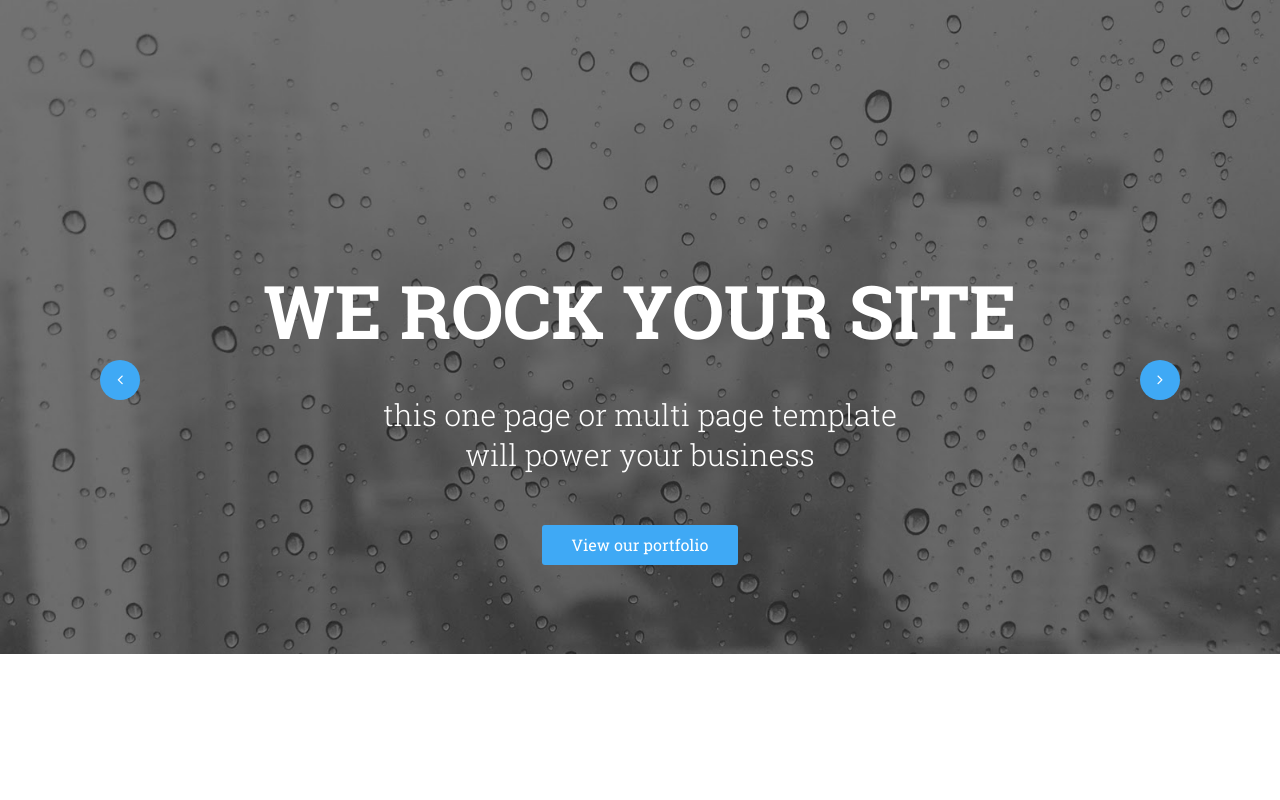
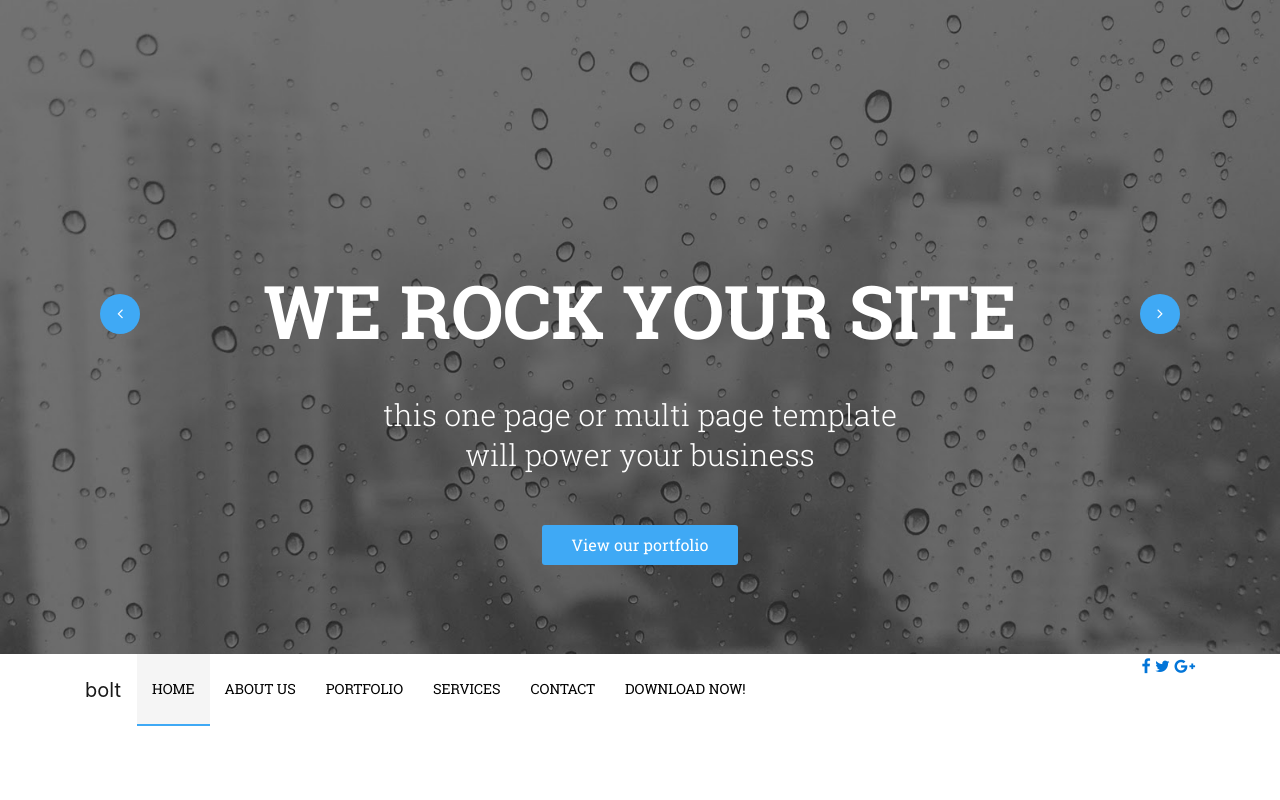
Before and after one commit to sandeepkamara/Demo-Blog, a PHP site: page / in a window 1280 px wide. Run offline with PHP 8.4, Linux system fonts and the light colour scheme.

Commit message:
Changes on master direct

```diff
--- a/css/custom.css
+++ b/css/custom.css
@@ -1,4 +1,6 @@
+/* Import Less Files */
 /* Border Radius Mixin */
+/* Including Fonts */
 @font-face {
   font-family: "RSB";
   src: url('../fonts/RobotoSlab-Bold.ttf');
@@ -15,26 +17,58 @@
   font-family: "RST";
   src: url('../fonts/RobotoSlab-Thin.ttf');
 }
-.carousel-fade .carousel-item {
-  display: block;
-  position: absolute;
+/* Bootstrap Carousel Fade In and Out Effect */
+.carousel-fade .carousel-inner .carousel-item {
   opacity: 0;
-  transition: opacity 0.75s ease-in-out;
+  -webkit-transition: opacity 0.75s ease-in-out 0s;
+  -moz-transition: opacity 0.75s ease-in-out 0s;
+  -ms-transition: opacity 0.75s ease-in-out 0s;
+  -o-transition: opacity 0.75s ease-in-out 0s;
+  transition: opacity 0.75s ease-in-out 0s;
 }
-.carousel-fade .carousel-item.active {
+.carousel-fade .carousel-inner .active {
   opacity: 1;
+}
+.carousel-fade .carousel-inner .active.carousel-item-left,
+.carousel-fade .carousel-inner .active.carousel-item-right {
+  left: 0;
+  opacity: 0;
+  z-index: 1;
+}
+.carousel-fade .carousel-inner .carousel-item-next.carousel-item-left,
+.carousel-fade .carousel-inner .carousel-item-prev.carousel-item-right {
+  opacity: 1;
+}
+.carousel-fade .carousel-control {
+  z-index: 2;
+}
+@media all and (transform-3d), (-webkit-transform-3d) {
+  .carousel-fade .carousel-inner > .carousel-item.carousel-item-next,
+  .carousel-fade .carousel-inner > .carousel-item.active.carousel-item-right {
+    opacity: 0;
+    -webkit-transform: translate3d(0, 0, 0);
+    transform: translate3d(0, 0, 0);
+  }
+  .carousel-fade .carousel-inner > .carousel-item.carousel-item-prev,
+  .carousel-fade .carousel-inner > .carousel-item.active.carousel-item-left {
+    opacity: 0;
+    -webkit-transform: translate3d(0, 0, 0);
+    transform: translate3d(0, 0, 0);
+  }
+  .carousel-fade .carousel-inner > .carousel-item.carousel-item-next.carousel-item-left,
+  .carousel-fade .carousel-inner > .carousel-item.carousel-item-prev.carousel-item-right,
+  .carousel-fade .carousel-inner > .carousel-item.active {
+    opacity: 1;
+    -webkit-transform: translate3d(0, 0, 0);
+    transform: translate3d(0, 0, 0);
+  }
 }
 .carousel,
 .carousel-inner,
-.carousel-item {
-  width: 100%;
+.carousel-inner .carousel-item {
   height: 100%;
 }
-.carousel {
-  position: absolute;
-  top: 0;
-  left: 0;
-}
+/* Banner Slider */
 #banner-slider .carousel:hover .slider-control {
   opacity: 1;
 }
@@ -94,6 +128,7 @@
   border-radius: 100%;
   transition: opacity 0.75s ease-in-out;
   opacity: 0;
+  z-index: 3;
 }
 #banner-slider .carousel .slider-control:nth-child(2) {
   left: 100px;
@@ -109,4 +144,34 @@
   color: #ffffff;
   line-height: 38px;
 }
+/* Header */
+#header .navbar {
+  padding: 0;
+  background: none;
+}
+#header .navbar .navbar-nav li.nav-item .nav-link {
+  font-size: 14px;
+  font-family: "RSR";
+  text-transform: uppercase;
+  color: #000000;
+  line-height: 20px;
+  padding: 25px 15px;
+  border-bottom: 2px solid transparent;
+  -webkit-transition: all 0.5s ease-in-out 0s;
+  -moz-transition: all 0.5s ease-in-out 0s;
+  -ms-transition: all 0.5s ease-in-out 0s;
+  -o-transition: all 0.5s ease-in-out 0s;
+  transition: all 0.5s ease-in-out 0s;
+}
+#header .navbar .navbar-nav li.nav-item .nav-link:hover {
+  background: #F5F5F5;
+  border-bottom: 2px solid #3FA9F5;
+}
+#header .navbar .navbar-nav li.nav-item.active .nav-link {
+  background: #F5F5F5;
+  border-bottom: 2px solid #3FA9F5;
+}
+#header .navbar .social-icons .icons li {
+  display: inline-block;
+}
 /*# sourceMappingURL=custom.css.map */
--- a/index.php
+++ b/index.php
@@ -13,7 +13,7 @@
 </head>
 <body>
 	<section id="banner-slider">
-		<div id="carouselExampleControls" class="carousel carousel-fade" data-ride="carousel">
+		<div id="carouselExampleControls" class="carousel carousel-fade slide" data-ride="carousel">
 			<div class="carousel-inner" role="listbox">
 				<div class="carousel-item active">
 					<img class="d-block img-fluid" src="images/slider1.jpg" alt="First slide" />
@@ -43,6 +43,52 @@
 			</a>
 		</div>
 	</section>
+	<header id="header">
+		<div class="container">
+			<nav class="navbar navbar-toggleable-md navbar-light bg-faded">
+				<button class="navbar-toggler navbar-toggler-right" type="button" data-toggle="collapse" data-target="#navbarSupportedContent" aria-controls="navbarSupportedContent" aria-expanded="false" aria-label="Toggle navigation">
+					<span class="navbar-toggler-icon"></span>
+				</button>
+				<a class="navbar-brand" href="#">bolt</a>
+
+				<div class="collapse navbar-collapse" id="navbarSupportedContent">
+					<ul class="navbar-nav mr-auto">
+						<li class="nav-item active">
+							<a class="nav-link" href="#">Home <span class="sr-only">(current)</span></a>
+						</li>
+						<li class="nav-item">
+							<a class="nav-link" href="#">about us</a>
+						</li>
+						<li class="nav-item">
+							<a class="nav-link" href="#">portfolio</a>
+						</li>
+						<li class="nav-item">
+							<a class="nav-link" href="#">services</a>
+						</li>
+						<li class="nav-item">
+							<a class="nav-link" href="#">contact</a>
+						</li>
+						<li class="nav-item">
+							<a class="nav-link" href="#">download now!</a>
+						</li>
+					</ul>
+					<div class="social-icons">
+						<ul class="list-inline icons">
+							<li>
+								<a href="#" class="fa fa-facebook"></a>
+							</li>
+							<li>
+								<a href="#" class="fa fa-twitter"></a>
+							</li>
+							<li>
+								<a href="#" class="fa fa-google-plus"></a>
+							</li>
+						</ul>
+					</div>
+				</div>
+			</nav>
+		</div>
+	</header>
 	<script type="text/javascript" src="js/jquery.js"></script>
 	<script type="text/javascript" src="js/tether.js"></script>
 	<script type="text/javascript" src="js/bootstrap.js"></script>
--- a/less/custom.less
+++ b/less/custom.less
@@ -1,4 +1,7 @@
+/* Import Less Files */
 @import "mixins.less";
+
+/* Including Fonts */
 @font-face {
 	font-family: "RSB";
 	src: url('../fonts/RobotoSlab-Bold.ttf');
@@ -16,31 +19,55 @@
 	src: url('../fonts/RobotoSlab-Thin.ttf');
 }
 
-.carousel-fade {
-	.carousel-item {
-		display: block;
-		position: absolute;
+/* Bootstrap Carousel Fade In and Out Effect */
+.carousel-fade .carousel-inner .carousel-item {
+	opacity: 0;
+	.transition(opacity,  0.75s,  ease-in-out,  0s);
+}
+.carousel-fade .carousel-inner .active {
+	opacity: 1;
+}
+.carousel-fade .carousel-inner .active.carousel-item-left,
+.carousel-fade .carousel-inner .active.carousel-item-right {
+	left: 0;
+	opacity: 0;
+	z-index: 1;
+}
+.carousel-fade .carousel-inner .carousel-item-next.carousel-item-left,
+.carousel-fade .carousel-inner .carousel-item-prev.carousel-item-right {
+	opacity: 1;
+}
+.carousel-fade .carousel-control {
+	z-index: 2;
+}
+@media all and (transform-3d), (-webkit-transform-3d) {
+	.carousel-fade .carousel-inner > .carousel-item.carousel-item-next,
+	.carousel-fade .carousel-inner > .carousel-item.active.carousel-item-right {
 		opacity: 0;
-		transition: opacity .75s ease-in-out;
-		&.active {
-			opacity: 1;
-		}
+		-webkit-transform: translate3d(0, 0, 0);
+		transform: translate3d(0, 0, 0);
+	}
+	.carousel-fade .carousel-inner > .carousel-item.carousel-item-prev,
+	.carousel-fade .carousel-inner > .carousel-item.active.carousel-item-left {
+		opacity: 0;
+		-webkit-transform: translate3d(0, 0, 0);
+		transform: translate3d(0, 0, 0);
+	}
+	.carousel-fade .carousel-inner > .carousel-item.carousel-item-next.carousel-item-left,
+	.carousel-fade .carousel-inner > .carousel-item.carousel-item-prev.carousel-item-right,
+	.carousel-fade .carousel-inner > .carousel-item.active {
+		opacity: 1;
+		-webkit-transform: translate3d(0, 0, 0);
+		transform: translate3d(0, 0, 0);
 	}
 }
 .carousel,
 .carousel-inner,
-.carousel-item {
-	width: 100%;
+.carousel-inner .carousel-item {
 	height: 100%;
 }
 
-.carousel {
-	position: absolute;
-	top: 0;
-	left: 0;
-}
-
-
+/* Banner Slider */
 #banner-slider {
 	.carousel {
 		&:hover {
@@ -106,6 +133,7 @@
 			border-radius: 100%;
 			transition: opacity .75s ease-in-out;
 			opacity: 0;
+			z-index: 3;
 			&:nth-child(2) {
 				left: 100px;
 			}
@@ -123,3 +151,42 @@
 		}
 	}
 }
+
+/* Header */
+#header {
+	.navbar {
+		padding: 0;
+		background: none;
+		.navbar-nav {
+			li.nav-item {
+				.nav-link {
+					font-size: 14px;
+					font-family: "RSR";
+					text-transform: uppercase;
+					color: #000000;
+					line-height: 20px;
+					padding: 25px 15px;
+					border-bottom: 2px solid transparent;
+					.transition(all, 0.5s, ease-in-out, 0s);
+					&:hover {
+						background: #F5F5F5;
+						border-bottom: 2px solid #3FA9F5;
+					}
+				}
+			}
+			li.nav-item.active {
+				.nav-link {
+					background: #F5F5F5;
+					border-bottom: 2px solid #3FA9F5;
+				}
+			}
+		}
+		.social-icons {
+			.icons {
+				li {
+					display: inline-block;
+				}
+			}
+		}
+	}
+}
```
Also changed, not shown: js/bootstrap.js, 1 other file.
